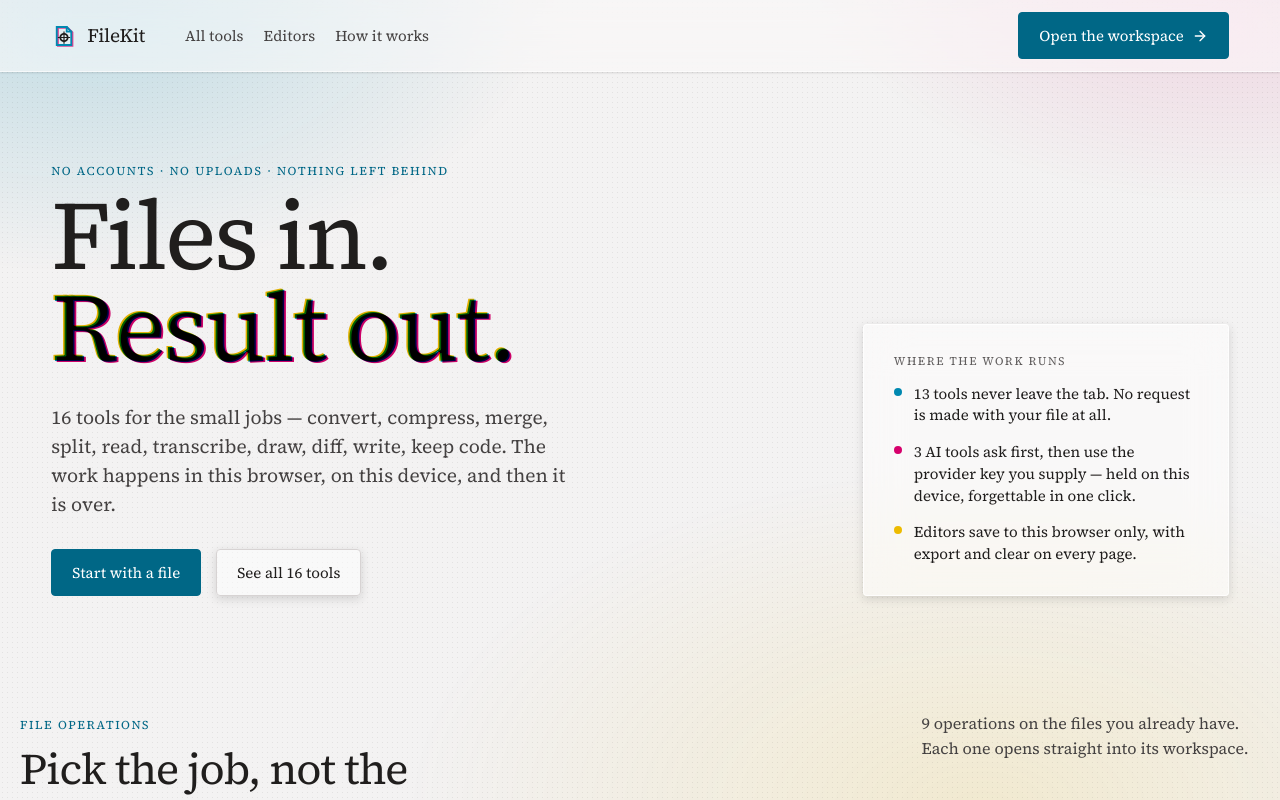
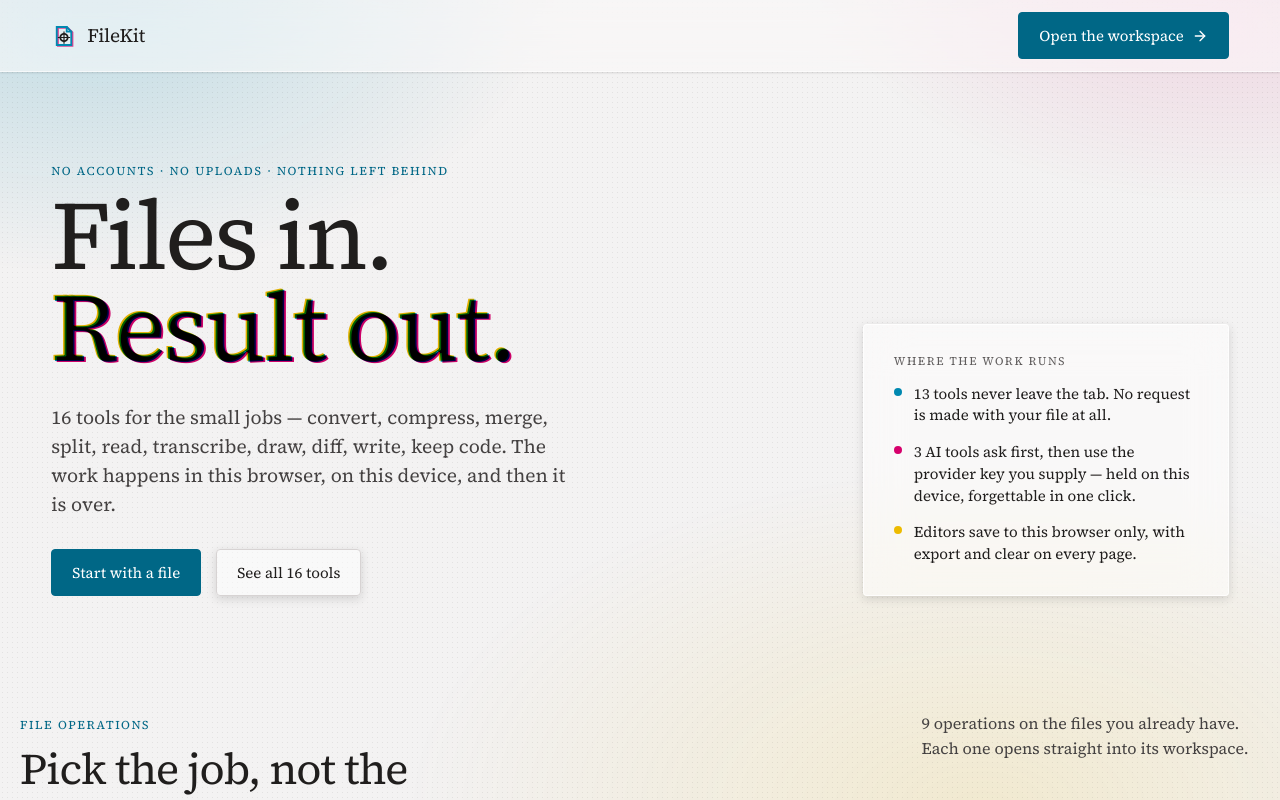
Before and after one commit to OzlorienLabs/file_processor, a React (Vite) app: page /en in a window 1280 px wide. Shown: the top 800 px of the page. Built offline with nearby package versions, Linux system fonts and the light colour scheme.

Commit message:
refactor: remove mobile navigation menu and associated links from AppHeader

```diff
--- a/src/app/App.tsx
+++ b/src/app/App.tsx
@@ -1,5 +1,5 @@
-import { ArrowRight, Menu, X } from 'lucide-react';
-import { lazy, Suspense, useState, type ReactNode } from 'react';
+import { ArrowRight } from 'lucide-react';
+import { lazy, Suspense, type ReactNode } from 'react';
 import {
   BrowserRouter,
   Link,
@@ -16,43 +16,15 @@ import { coreTools } from './tool-catalog';
 const EmojiPage = lazy(() => import('../pages/EmojiPage'));
 
 function AppHeader() {
-  const [isOpen, setIsOpen] = useState(false);
-  const close = () => setIsOpen(false);
   return (
     <header className="site-header g2">
-      <Link className="brand" to="/en" aria-label="FileKit home" onClick={close}>
+      <Link className="brand" to="/en" aria-label="FileKit home">
         <span className="brand-mark">
           <ToolMark tool="brand" />
         </span>
         <span>FileKit</span>
       </Link>
-      <button
-        className="nav-toggle"
-        type="button"
-        aria-expanded={isOpen}
-        aria-controls="primary-navigation"
-        aria-label={isOpen ? 'Close navigation' : 'Open navigation'}
-        onClick={() => setIsOpen((value) => !value)}
-      >
-        {isOpen ? <X aria-hidden="true" /> : <Menu aria-hidden="true" />}
-      </button>
-      <nav
-        className="primary-nav"
-        data-open={isOpen ? 'true' : 'false'}
-        id="primary-navigation"
-        aria-label="Primary navigation"
-      >
-        <Link to="/en#tools" onClick={close}>
-          All tools
-        </Link>
-        <Link to="/en#create" onClick={close}>
-          Editors
-        </Link>
-        <Link to="/en#how" onClick={close}>
-          How it works
-        </Link>
-      </nav>
-      <Link className="button button-primary header-cta" to={coreTools[0].path} onClick={close}>
+      <Link className="button button-primary header-cta" to={coreTools[0].path}>
         Open the workspace <ArrowRight aria-hidden="true" size={16} />
       </Link>
     </header>
```
Also changed, not shown: 1 other file (tests, documents, lock files or other folders).
